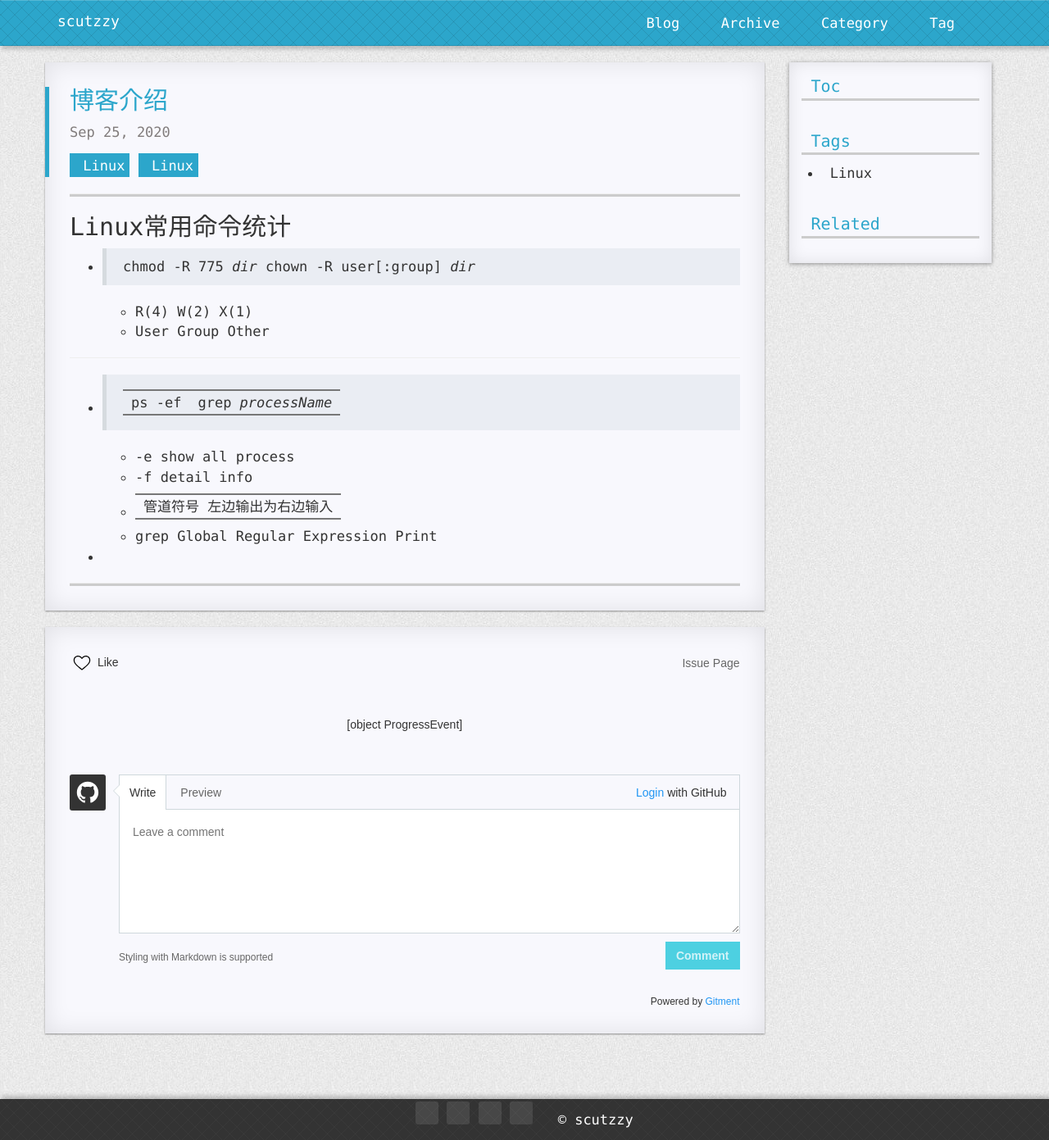
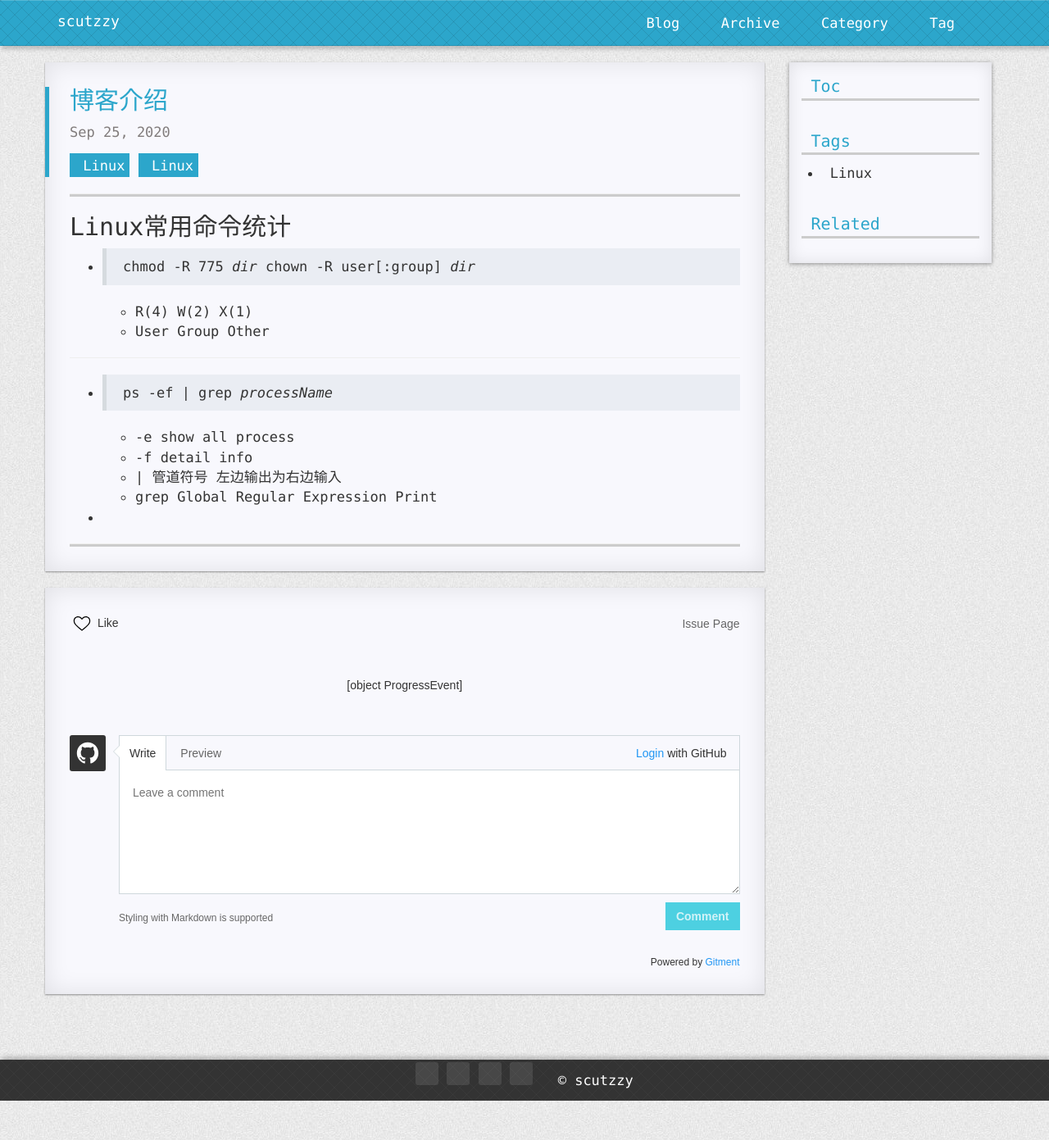
Before and after one commit to scutzzy/scutzzy.github.io, a Jekyll site: the page built from _posts/2020-09-25-linux-command.md, in a window 1280 px wide. Shown: the whole page at 82% size. Built offline with Jekyll 4.4.1, drawn with Linux system fonts in a browser that asks for light colours; nearby versions of some CDN libraries; comment, search, counter and statistics services are not loaded; a style sheet for code colours, icons or effects is not loaded; part of the change alters nothing that is shown.

Commit message:
init_0.3

```diff
--- a/_posts/2020-09-25-linux-command.md
+++ b/_posts/2020-09-25-linux-command.md
@@ -12,10 +12,10 @@ categories: Linux
     + User  Group Other
 
 ---
-+ > ps -ef | grep *processName*
++ > ps -ef &#124; grep *processName*
     + -e show all process
     + -f detail info
-    + | 管道符号 左边输出为右边输入
+    + &#124;  管道符号 左边输出为右边输入
     + grep Global Regular Expression Print
 
 +
```
